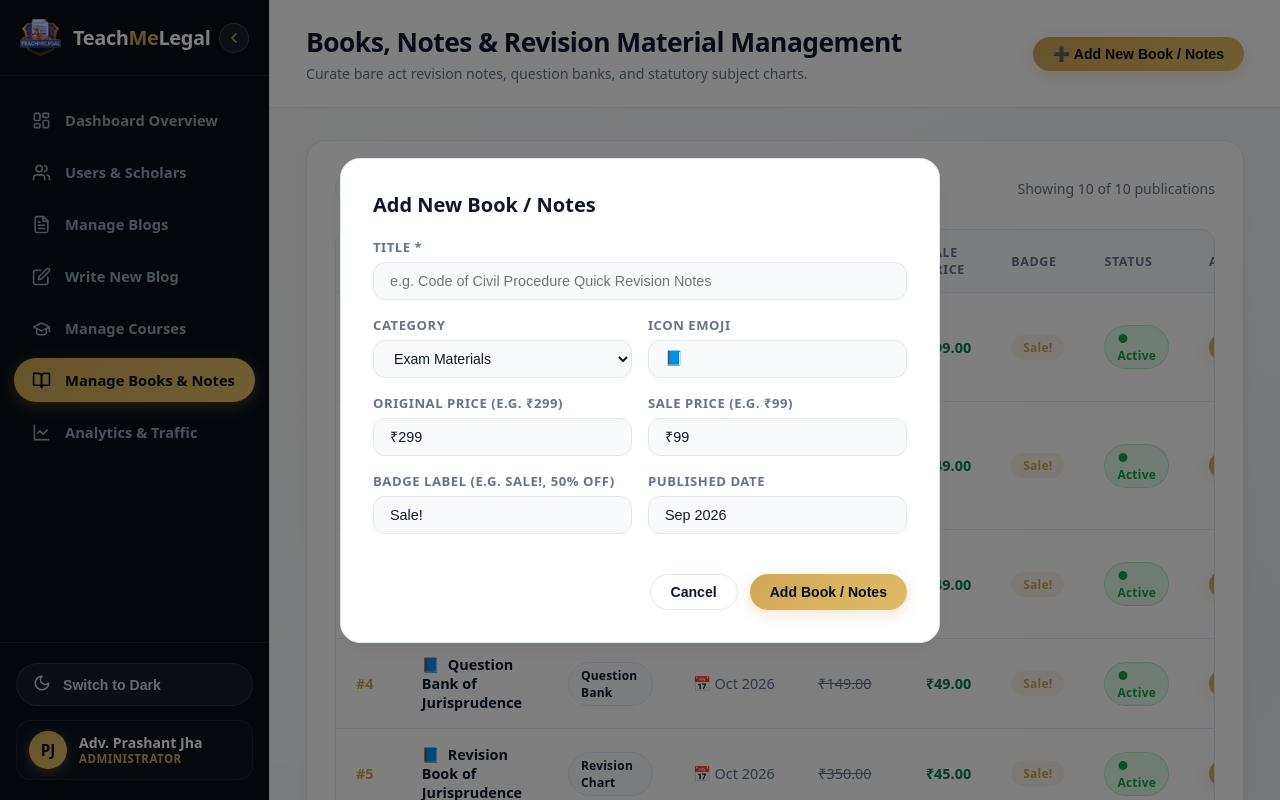
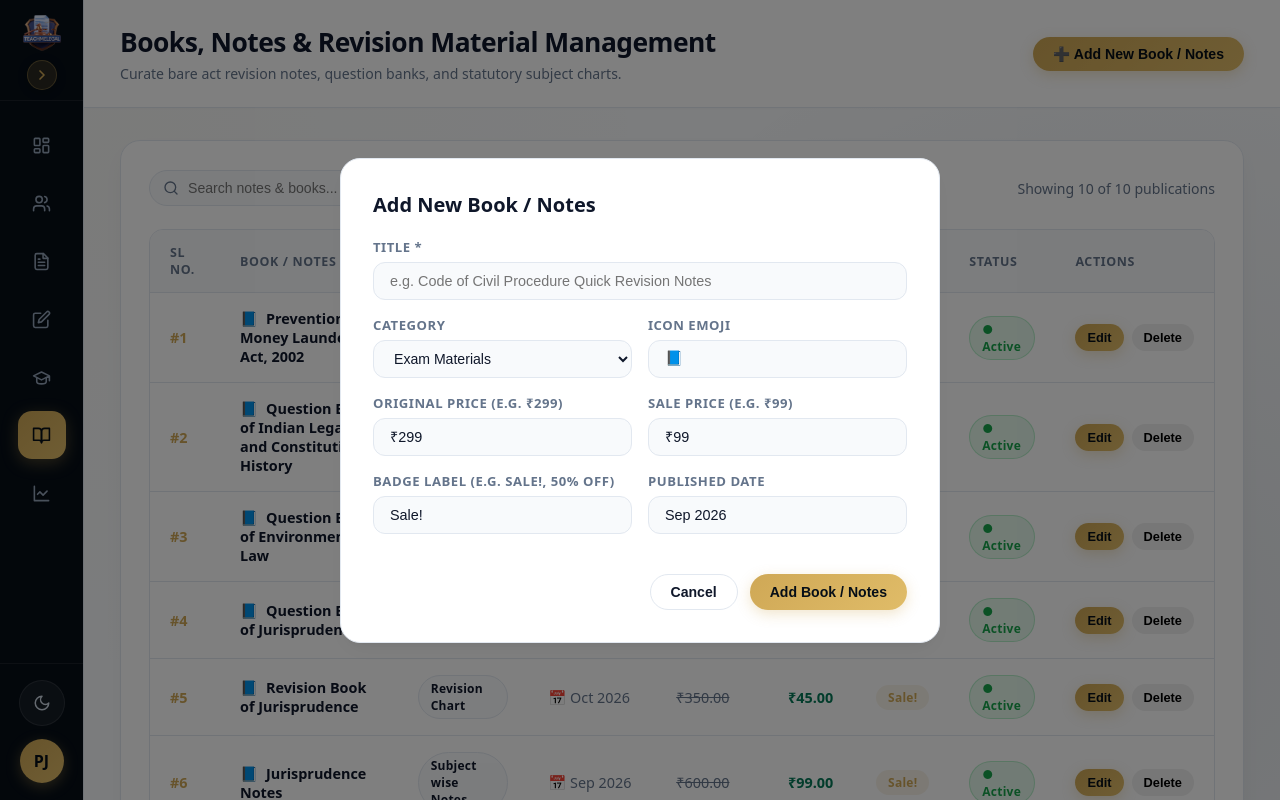
Before and after one commit to rajakrp18/teachmelegal, a Next.js app in the folder TeachMeLegal-admin-panel/: page /books in a window 1280 px wide. Both pictures are taken after a click on the button "➕ Add New Book / Notes". Built offline with nearby package versions, Linux system fonts and the light colour scheme.

Commit message:
feat(admin): auto-shrink sidebar when clicking anywhere on the main canvas working area

```diff
--- a/TeachMeLegal-admin-panel/src/app/books/page.js
+++ b/TeachMeLegal-admin-panel/src/app/books/page.js
@@ -261,8 +261,15 @@ export default function AdminBooksPage() {
 
         {/* Modal Dialog for Add / Edit */}
         {showModal && (
-          <div style={{ position: 'fixed', inset: 0, background: 'rgba(0,0,0,0.5)', display: 'flex', alignItems: 'center', justifyContent: 'center', zIndex: 1000, padding: '20px' }}>
-            <div className="admin-card" style={{ width: '100%', maxWidth: '600px', padding: '32px', margin: 0, maxHeight: '90vh', overflowY: 'auto' }}>
+          <div
+            style={{ position: 'fixed', inset: 0, background: 'rgba(0,0,0,0.5)', display: 'flex', alignItems: 'center', justifyContent: 'center', zIndex: 1000, padding: '20px' }}
+            onClick={() => setShowModal(false)}
+          >
+            <div
+              className="admin-card"
+              style={{ width: '100%', maxWidth: '600px', padding: '32px', margin: 0, maxHeight: '90vh', overflowY: 'auto' }}
+              onClick={(e) => e.stopPropagation()}
+            >
               <h2 className="admin-card-title" style={{ marginBottom: '20px' }}>
                 {editingBook ? 'Edit Book / Notes Details' : 'Add New Book / Notes'}
               </h2>
--- a/TeachMeLegal-admin-panel/src/app/layout.js
+++ b/TeachMeLegal-admin-panel/src/app/layout.js
@@ -48,6 +48,13 @@ export default function RootLayout({ children }) {
     const newState = !isSidebarExpanded;
     setIsSidebarExpanded(newState);
     localStorage.setItem('adminSidebar', newState ? 'expanded' : 'collapsed');
+  };
+
+  const handleMainCanvasClick = () => {
+    if (isSidebarExpanded) {
+      setIsSidebarExpanded(false);
+      localStorage.setItem('adminSidebar', 'collapsed');
+    }
   };
 
   const navItems = [
@@ -169,7 +176,7 @@ export default function RootLayout({ children }) {
           </aside>
 
           {/* Main Content Area */}
-          <div className="admin-main">
+          <div className="admin-main" onClick={handleMainCanvasClick}>
             {children}
           </div>
         </div>
```
Also changed, not shown: TeachMeLegal-admin-panel/src/app/courses/page.js (+9 -2 lines).
